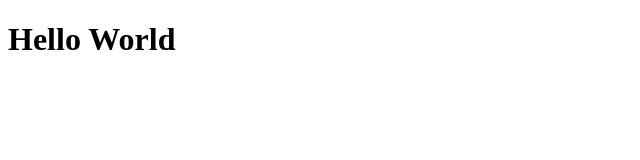
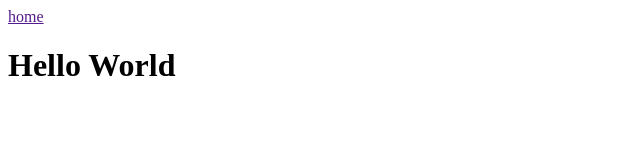
Before and after one commit to anjilamahato/git-class, a plain HTML site: page index.html in a window 1280 px wide. Shown: the whole page, without its empty margins (0-640 px from the left). Drawn offline with Linux system fonts and the light colour scheme.

Commit message:
Add navigation bar

```diff
--- a/index.html
+++ b/index.html
@@ -4,6 +4,9 @@
     <title>Hello World Page</title>
 </head>
 <body>
+    <nav>
+        <a href="">home</a>
+    </nav>
     <h1>Hello World</h1>
 </body>
 </html>
```
